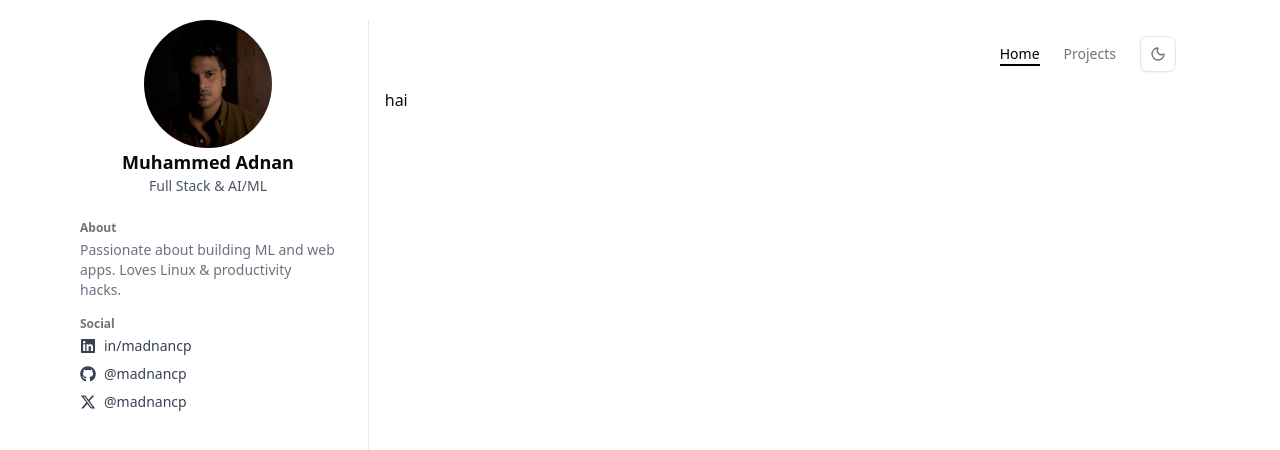
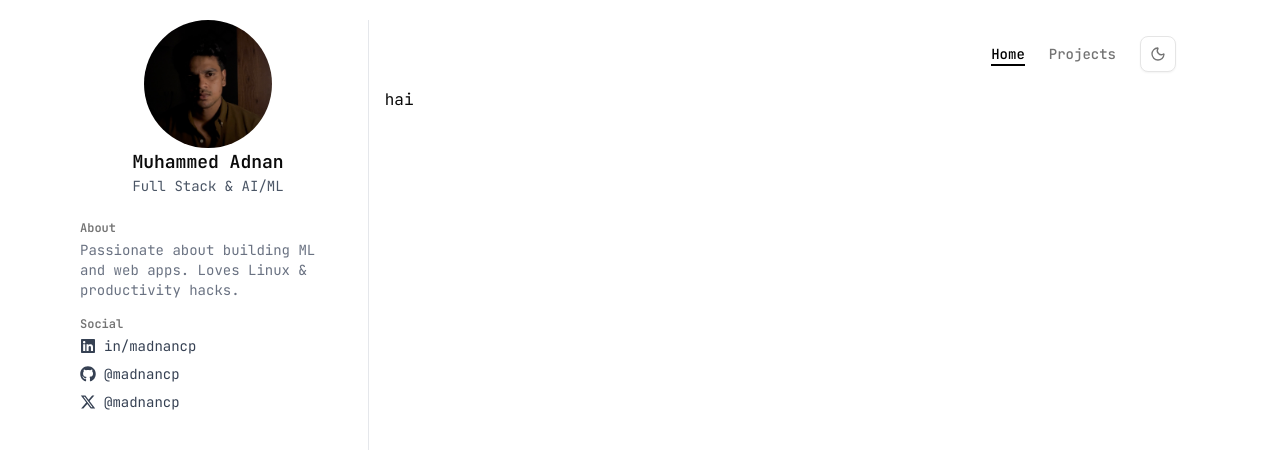
Before and after one commit to madnancp/portfolio, a Next.js app: page / in a window 1280 px wide. Shown: the top 450 px of the page. Built offline with nearby package versions, Linux system fonts and the light colour scheme.

Commit message:
add jetbrain mono font

```diff
--- a/app/globals.css
+++ b/app/globals.css
@@ -7,7 +7,7 @@
   --color-background: var(--background);
   --color-foreground: var(--foreground);
   --font-sans: var(--font-geist-sans);
-  --font-mono: var(--font-geist-mono);
+  --font-mono: var(--font-jetbrains-mono);
   --color-sidebar-ring: var(--sidebar-ring);
   --color-sidebar-border: var(--sidebar-border);
   --color-sidebar-accent-foreground: var(--sidebar-accent-foreground);
@@ -122,7 +122,8 @@
   }
 }
 
-::view-transition-old(root), ::view-transition-new(root) {
-    animation: none;
-    mix-blend-mode: normal;
+::view-transition-old(root),
+::view-transition-new(root) {
+  animation: none;
+  mix-blend-mode: normal;
 }
--- a/app/layout.tsx
+++ b/app/layout.tsx
@@ -1,6 +1,5 @@
-// app/layout.tsx
 import type { Metadata } from "next";
-import { Poppins } from "next/font/google";
+import { JetBrains_Mono } from "next/font/google";
 import "./globals.css";
 import Sidebar from "@/components/Sidebar";
 import { Separator } from "@/components/ui/separator";
@@ -8,15 +7,15 @@ import { ScrollArea } from "@/components/ui/scroll-area";
 import Header from "@/components/Header";
 import { ThemeProvider } from "@/components/ThemeProvider";
 
-const poppins = Poppins({
-  subsets: ["latin"],
-  weight: ["400", "600"],
-  variable: "--font-poppins",
+const jetBrainsMono = JetBrains_Mono({
+  subsets: ['latin'],
+  display: 'swap',
+  variable: '--font-jetbrains-mono',
 });
 
 export const metadata: Metadata = {
   title: "Adnan",
-  description: "Generated by create next app",
+  description: "Portfolio",
 };
 
 export default function RootLayout({
@@ -26,8 +25,7 @@ export default function RootLayout({
 }) {
   return (
     <html lang="en" suppressHydrationWarning>
-      <body className={`antialiased ${poppins.variable} h-full overflow-hidden`}>
-        {/* ✅ ThemeProvider should wrap everything */}
+      <body className={`antialiased ${jetBrainsMono.variable} h-full overflow-hidden font-mono`}>
         <ThemeProvider attribute="class" defaultTheme="system" enableSystem>
           <div className="mx-auto max-w-6xl px-4 h-screen">
             <div className="grid grid-cols-[1fr_1px_3fr] gap-4 h-full py-5">
```
